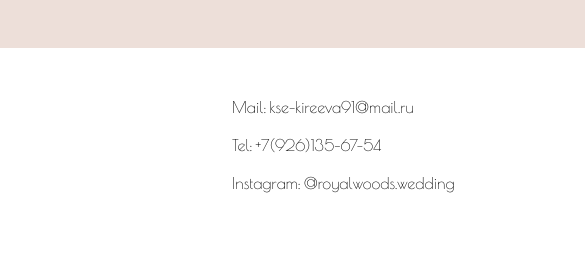
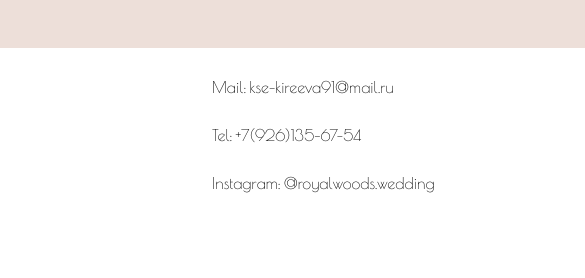
Before and after one commit to Advokate47/royalwoods, a plain HTML site: page index.html in a window 1280 px wide. Shown: the part 1439-1717 px from the top of the page, 0-585 px from the left. Drawn offline with nearby package versions, Linux system fonts and the light colour scheme; a web font is replaced by a local one.

Commit message:
Update style.css

```diff
--- a/style.css
+++ b/style.css
@@ -124,12 +124,12 @@ fotter {
 }
 
 .fotter-menu ul {
-	margin: 20px;
 	list-style: none;
   padding-inline-start: 0px;
 }
 .fotter-menu ul li {
 	padding: 10px 20px;
+	margin-bottom: 10px;
 }
 .fotter-menu ul li a {
 	position: relative;
```
